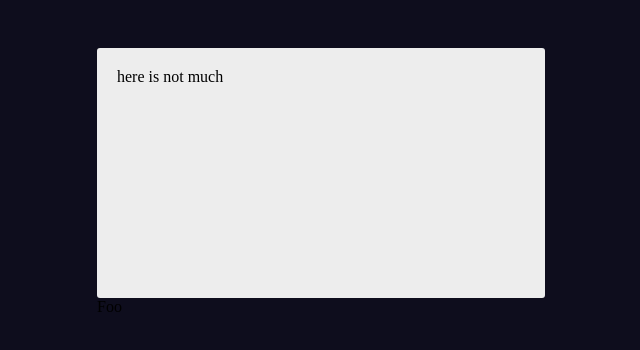
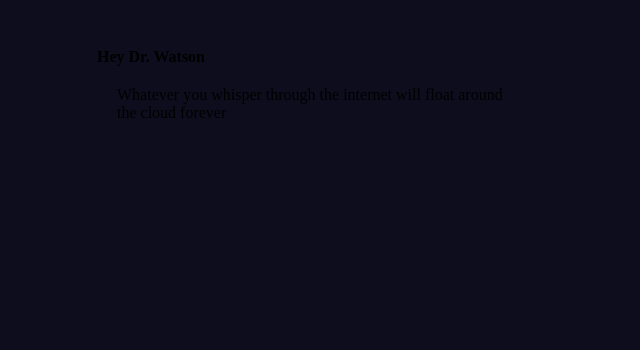
Before and after one commit to Jones-S/hackathon, a plain HTML site: page scroll.html in a window 1280 px wide. Shown: the whole page, without its empty margins (319-959 px from the left). Drawn offline with nearby package versions, Linux system fonts and the light colour scheme.

Commit message:
change scroll html and scroll css

```diff
--- a/scroll.html
+++ b/scroll.html
@@ -13,10 +13,11 @@
 
 <body>
     <div id="container">
-        <div id="block">
-            here is not much
+        <div id="title">
+            <h1 data-scroll-reveal='enter top'>Hey Dr. Watson</h1>
         </div>
-        <div data-scroll-reveal='enter top'>Foo</div>
+
+        <div id="subtitle" data-scroll-reveal='enter top move 20px'>Whatever you whisper through the internet will float around the cloud forever</div>
 
     </div>
 
--- a/style.css
+++ b/style.css
@@ -24,3 +24,12 @@
     padding: 20px;
 
 }
+
+#subtitle {
+	height: auto;
+	padding: 20px;
+	-webkit-border-radius: 3px;
+    -moz-border-radius: 3px;
+    border-radius: 3px;
+    background-color: ##ff762a;
+}
```
